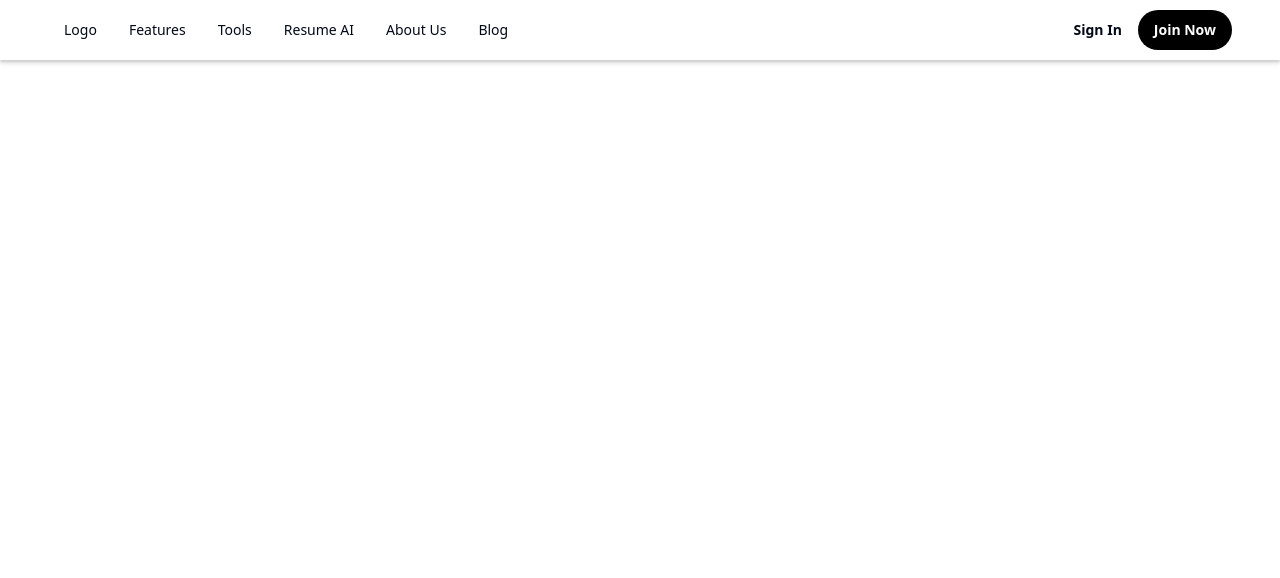
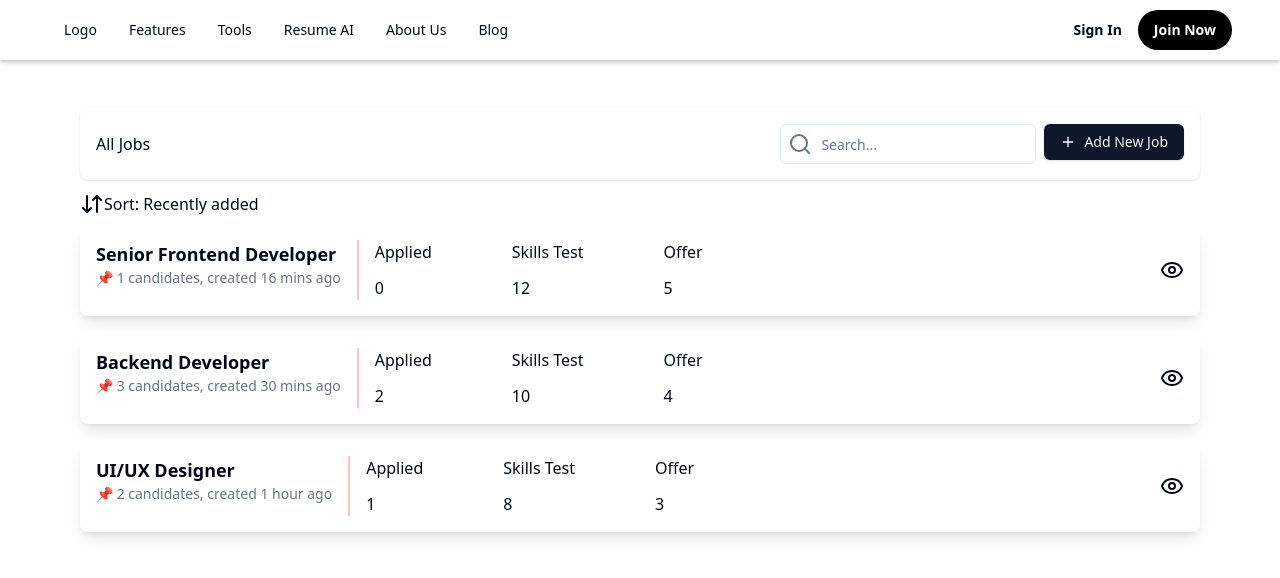
Before and after one commit to azinuddinazlani/kopipes-frontend, a Vue app: page /adminjobform in a window 1280 px wide. Shown: the top 578 px of the page. Built offline with nearby package versions, Linux system fonts and the light colour scheme.

Commit message:
adminjob

```diff
--- a/src/router/index.js
+++ b/src/router/index.js
@@ -43,6 +43,11 @@ const router = createRouter({
       path: '/job-listing',
       name: 'job-listing',
       component: () => import('../views/JobListingView.vue'),
+    },
+    {
+      path: '/adminjobform',
+      name: 'adminjobform',
+      component: () => import('../views/AdminJobFormView.vue'),
     },
   ],
 })
--- /dev/null
+++ b/src/views/AdminJobFormView.vue
@@ -0,0 +1,160 @@
+<template>
+  <div class="container-wrapper">
+    <div class="top-wrapper shadow rounded-lg">
+      <div class="left">All Jobs</div>
+      <div class="right">
+        <div class="relative w-full max-w-sm items-center">
+          <Input id="search" type="text" placeholder="Search..." class="pl-10" />
+          <span class="absolute start-0 inset-y-0 flex items-center justify-center px-2">
+            <Search class="size-6 text-muted-foreground" />
+          </span>
+        </div>
+        <Button><Plus />Add New Job</Button>
+      </div>
+    </div>
+
+    <div class="sort-wrapper mt-3">
+      <ArrowDownUp />
+      <p class="mb-2">Sort: Recently added</p>
+    </div>
+
+    <div class="job-wrapper">
+      <div v-for="job in jobs" :key="job.id" class="job-card shadow-lg rounded-lg p-4 bg-white">
+        <div class="left">
+          <div class="job-desc">
+            <h3 class="text-lg font-bold">{{ job.title }}</h3>
+            <p class="text-sm text-gray-500">
+              📌 {{ job.candidates }} candidates, created {{ job.createdAt }}
+            </p>
+          </div>
+
+          <div class="middle"></div>
+
+          <div class="job-stat">
+            <div class="feature">
+              <p>Applied</p>
+              <p class="mt-3">{{ job.applied }}</p>
+            </div>
+            <div class="feature">
+              <p>Skills Test</p>
+              <p class="mt-3">{{ job.skillsTest }}</p>
+            </div>
+            <div class="feature">
+              <p>Offer</p>
+              <p class="mt-3">{{ job.offer }}</p>
+            </div>
+          </div>
+        </div>
+
+        <div class="right icons">
+          <Eye />
+        </div>
+      </div>
+    </div>
+  </div>
+</template>
+
+<script setup>
+import { ref } from 'vue'
+import Input from '@/components/ui/input/Input.vue'
+import Button from '@/components/ui/button/Button.vue'
+import { Eye } from 'lucide-vue-next'
+import { ArrowDownUp } from 'lucide-vue-next'
+import { Search } from 'lucide-vue-next'
+import { Plus } from 'lucide-vue-next'
+
+const jobs = ref([
+  {
+    id: 1,
+    title: 'Senior Frontend Developer',
+    candidates: 1,
+    applied: 0,
+    skillsTest: 12,
+    offer: 5,
+    createdAt: '16 mins ago',
+  },
+  {
+    id: 2,
+    title: 'Backend Developer',
+    candidates: 3,
+    applied: 2,
+    skillsTest: 10,
+    offer: 4,
+    createdAt: '30 mins ago',
+  },
+  {
+    id: 3,
+    title: 'UI/UX Designer',
+    candidates: 2,
+    applied: 1,
+    skillsTest: 8,
+    offer: 3,
+    createdAt: '1 hour ago',
+  },
+])
+</script>
+
+<style lang="scss" scoped>
+.container-wrapper {
+  margin: 3rem 5rem;
+
+  .top-wrapper {
+    background-color: white;
+    display: flex;
+    padding: 1rem;
+    justify-content: space-between;
+
+    .left {
+      display: flex;
+      align-items: center;
+    }
+
+    .right {
+      display: flex;
+      gap: 0.5rem;
+    }
+  }
+  .sort-wrapper {
+    display: flex;
+  }
+
+  .job-wrapper {
+    .job-card {
+      display: flex;
+      justify-content: space-between;
+      margin-bottom: 1rem;
+
+      .left {
+        display: flex;
+        .job-desc {
+        }
+
+        .job-stat {
+          display: flex;
+          gap: 5rem;
+        }
+
+        .middle {
+          border-left: 2px solid pink;
+          height: 100%;
+          margin: 0 1rem;
+        }
+      }
+
+      .right {
+        display: flex;
+        align-items: center;
+      }
+    }
+  }
+}
+
+h2 {
+  font-size: 30px;
+  font-weight: 100rem;
+}
+
+.test {
+  border: 1px solid red;
+}
+</style>
```
